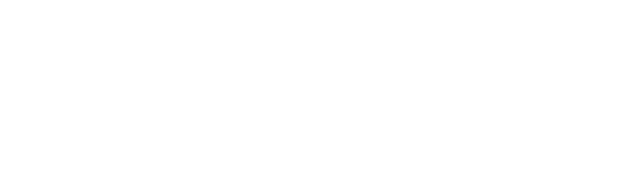
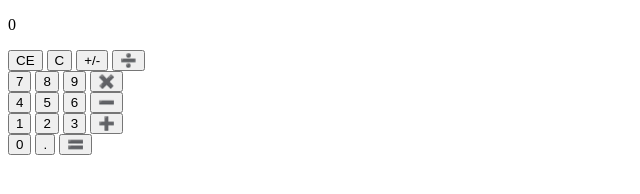
Before and after one commit to fernandopeguero/calculator, a plain HTML site: page index.html in a window 1280 px wide. Shown: the whole page, without its empty margins (0-640 px from the left). Drawn offline with Linux system fonts and the light colour scheme.

Commit message:
Add button elemtns to interact with calculator

```diff
--- a/index.html
+++ b/index.html
@@ -7,5 +7,41 @@
 </head>
 <body>
 
+    <main class="container">
+
+        <p class="display">0</p>
+
+        <div>
+            <button class="ce">CE</button>
+            <button class="clear">C</button>
+            <button class="toggle">+/-</button>
+            <button>➗</button>
+        </div>
+        <div>
+            <button>7</button>
+            <button>8</button>
+            <button>9</button>
+            <button>✖️</button>
+        </div>
+        <div>
+
+            <button>4</button>
+            <button>5</button>
+            <button>6</button>
+            <button>➖</button>
+        </div>
+        <div>
+            <button>1</button>
+            <button>2</button>
+            <button>3</button>
+            <button>➕</button>
+        </div>
+        <div>
+            <button>0</button>
+            <button>.</button>
+            <button>🟰</button>
+        </div>
+    </main>
+
 </body>
 </html>
```
